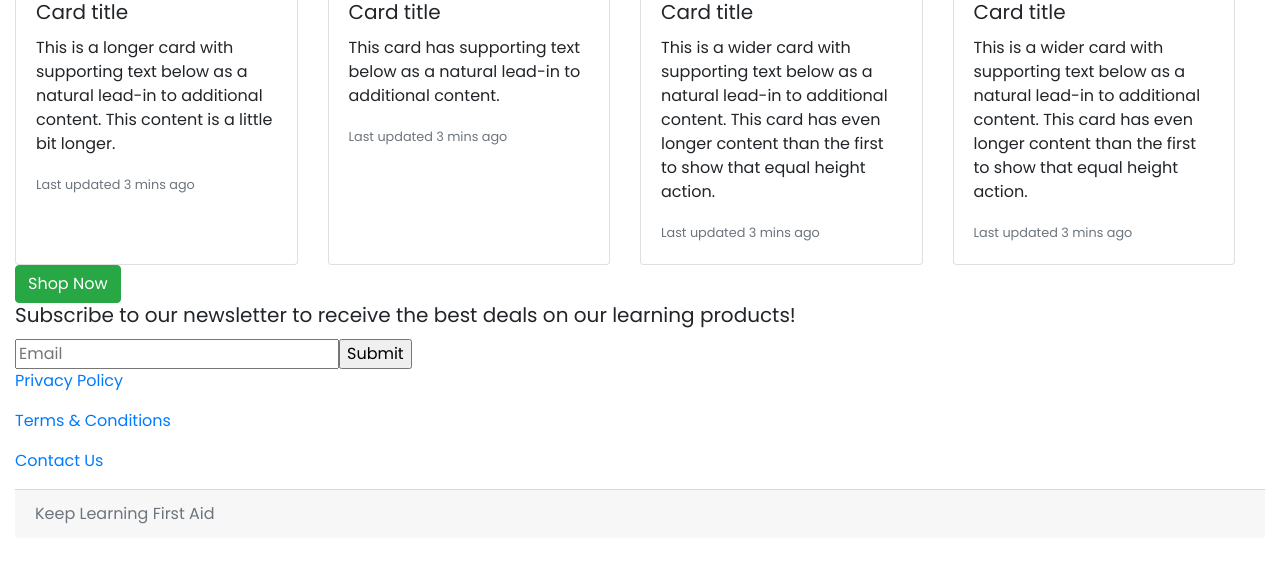
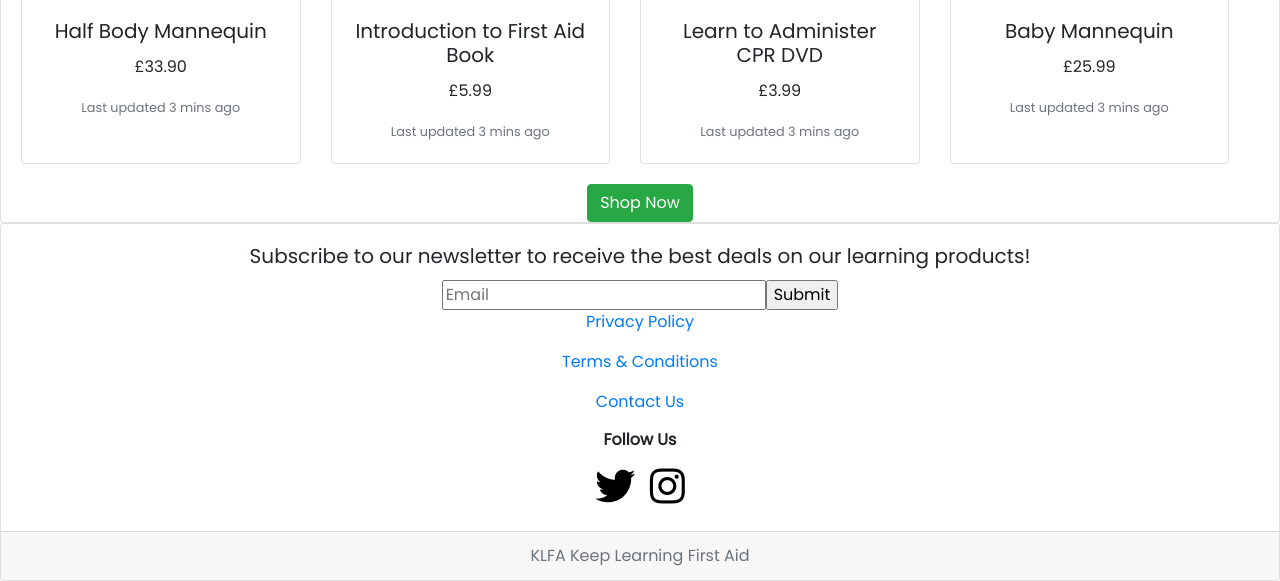
Before and after one commit to selinaerhabor/keep-learning-first-aid, a Django app: page / in a window 1280 px wide. Shown: the part 889-1470 px from the top of the page. Before the commit the page ends 1413 px from the top, so only its background shows below. Run offline with Django 3.2, Linux system fonts and the light colour scheme; some libraries are stand-ins or nearby versions.

Commit message:
Amended structure of footer and home page to ensure they are visually appealing and well organised on desktop view

```diff
--- a/accounts/templates/index.html
+++ b/accounts/templates/index.html
@@ -45,45 +45,42 @@
             </a>
           </div>
         </div>
-      </div>
-    </div>
-  </div>
-  <section class="container-fluid">
-    <div class="row">
-      <div class="col-12">
+        <div class="card text-center">
+          <div class="card-body">
             <h3 class="mx-auto">Best Selling This Week</h3>
             <div class="row">
               <div class="col-12 card-deck">
                 <div class="card">
-              <img class="card-img-top" src="..." alt="Card image cap">
+                  <img class="card-img-top" src="..." alt="KLFA Product">
                   <div class="card-body">
-                <h5 class="card-title">Card title</h5>
-                <p class="card-text">This is a longer card with supporting text below as a natural lead-in to additional content. This content is a little bit longer.</p>
+                    <h5 class="card-title">Half Body Mannequin</h5>
+                    <p class="card-text"> £33.90</p>
                     <p class="card-text"><small class="text-muted">Last updated 3 mins ago</small></p>
                   </div>
                 </div>
                 <div class="card">
-              <img class="card-img-top" src="..." alt="Card image cap">
+                  <img class="card-img-top" src="..." alt="KLFA Product">
                   <div class="card-body">
-                <h5 class="card-title">Card title</h5>
-                <p class="card-text">This card has supporting text below as a natural lead-in to additional content.</p>
+                    <h5 class="card-title">Introduction to First Aid Book</h5>
+                    <p class="card-text">£5.99</p>
                     <p class="card-text"><small class="text-muted">Last updated 3 mins ago</small></p>
                   </div>
                 </div>
                 <div class="card">
-              <img class="card-img-top" src="..." alt="Card image cap">
+                  <img class="card-img-top" src="..." alt="KLFA Product">
                   <div class="card-body">
-                <h5 class="card-title">Card title</h5>
-                <p class="card-text">This is a wider card with supporting text below as a natural lead-in to additional content. This card has even longer content than the first to show that equal height action.</p>
+                    <h5 class="card-title">Learn to Administer CPR DVD</h5>
+                    <p class="card-text">£3.99</p>
                     <p class="card-text"><small class="text-muted">Last updated 3 mins ago</small></p>
                   </div>
                 </div>
                 <div class="card">
-              <img class="card-img-top" src="..." alt="Card image cap">
+                  <img class="card-img-top" src="..." alt="KLFA Product">
                   <div class="card-body">
-                <h5 class="card-title">Card title</h5>
-                <p class="card-text">This is a wider card with supporting text below as a natural lead-in to additional content. This card has even longer content than the first to show that equal height action.</p>
+                    <h5 class="card-title">Baby Mannequin</h5>
+                    <p class="card-text"> £25.99</p>
                     <p class="card-text"><small class="text-muted">Last updated 3 mins ago</small></p>
+                  </div>
                 </div>
               </div>
             </div>
@@ -91,5 +88,6 @@
           <button type="button" class="btn btn-success mx-auto">Shop Now</button>
         </div>
       </div>
-  </section>
+    </div>
+  </div>
 {% endblock %}
--- a/static/css/style.css
+++ b/static/css/style.css
@@ -73,3 +73,14 @@ body{
 .active {
     font-weight: bold;
 }
+
+#subscribe_submit{
+    cursor: pointer;
+}
+
+.fab {
+    color: #000;
+    padding: 5px;
+    font-size: 40px;
+    cursor: pointer;
+}
--- a/templates/base.html
+++ b/templates/base.html
@@ -95,17 +95,20 @@
     {% block document %}{% endblock %}
   <!--/Main Body-->
 
-  <footer class="container-fluid">
-    <div class="row">
-      <div class="col-12">
-        <h5 class="card-title mx-auto">Subscribe to our newsletter to receive the best deals on our learning products!</h5>
-        <input type="text" name="Email" class="mx-auto" placeholder="Email" required><input type="submit">
+  <footer>
+    <div class="card text-center">
+      <div class="card-body">
+        <h5 class="card-title">Subscribe to our newsletter to receive the best deals on our learning products!</h5>
+        <input type="text" name="Email" class="mx-auto" placeholder="Email" required><input type="submit" id="subscribe_submit">
         <p class="card-text"><a href="#">Privacy Policy</a></p>
         <p class="card-text"><a href="#">Terms & Conditions</a></p>
         <p class="card-text"><a href="#">Contact Us</a></p>
-        <div class="card-footer text-muted">
-          Keep Learning First Aid
-        </div>
+        <h6 class="card-title mx-auto"><b>Follow Us</b></h6>
+        <a href="https://twitter.com/teamklfa" target="_blank"><i class="fab fa-twitter"></i></a>
+        <a href="https://www.instagram.com/team_klfa/" target="_blank"><i class="fab fa-instagram"></i></a>
+      </div>
+      <div class="card-footer text-muted">
+        KLFA Keep Learning First Aid
       </div>
     </div>
   </footer>
```
Lines whose indentation alone changed are shown as unchanged.
